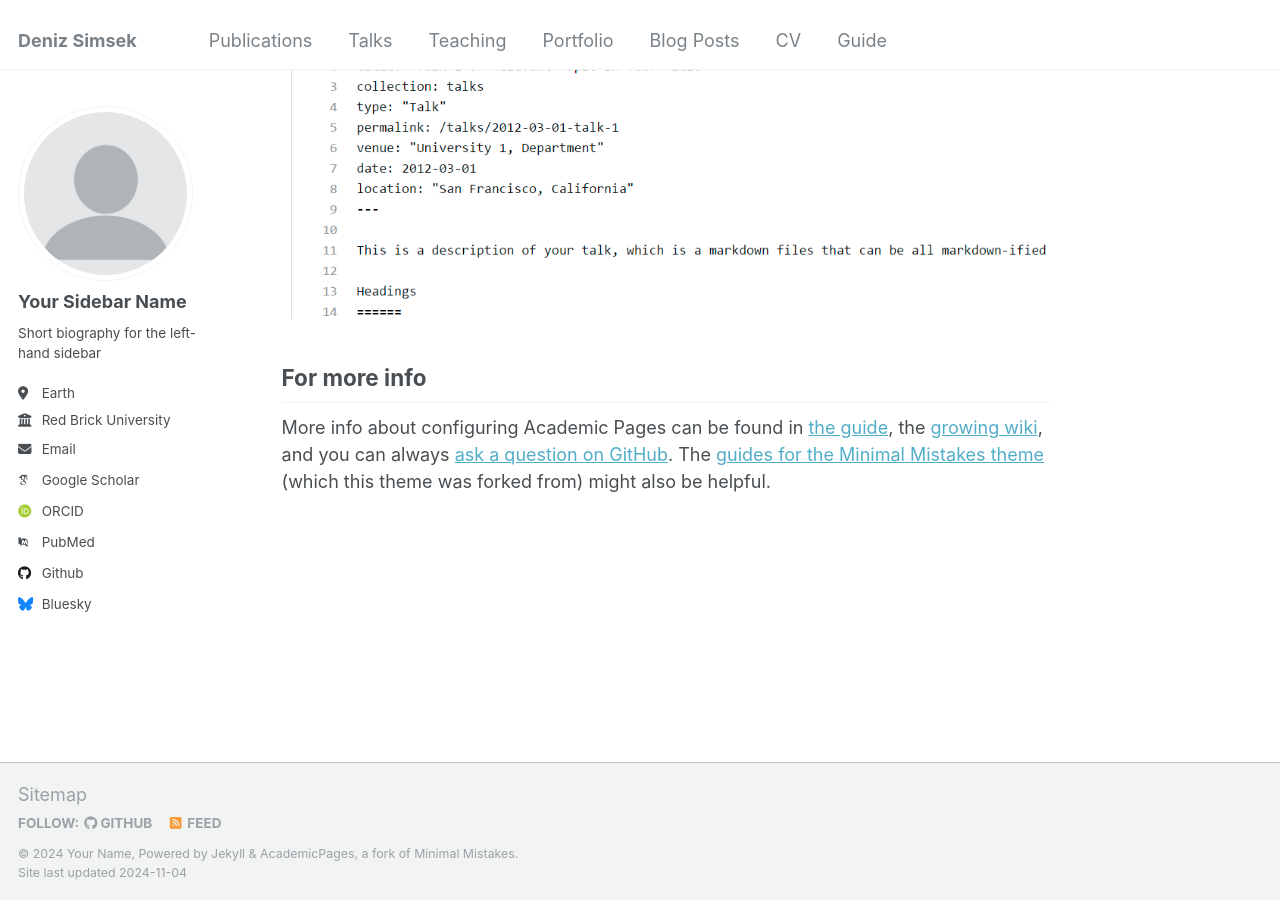
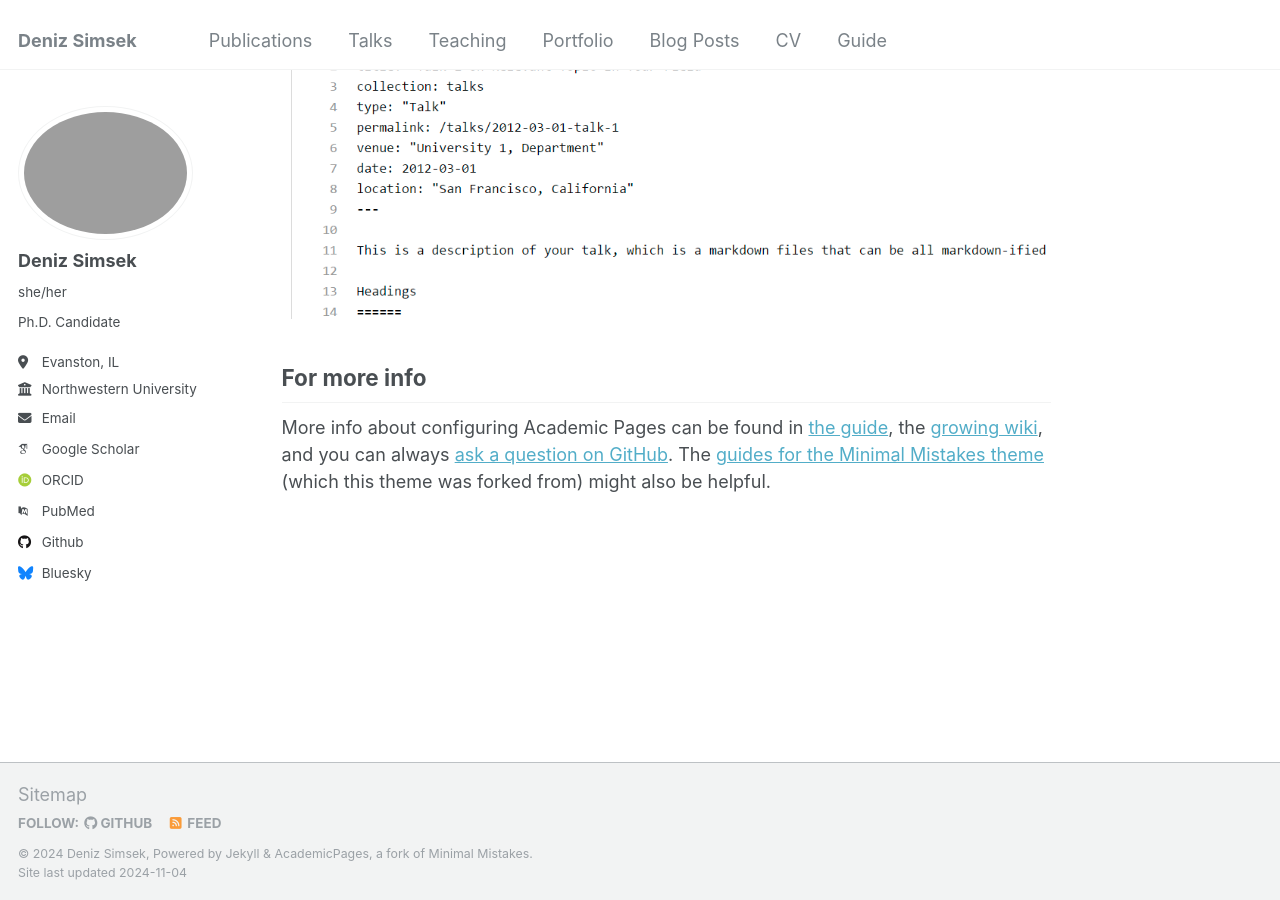
Before and after one commit to deniz-simsek/deniz-simsek, a Jekyll site: the page built from _pages/about.md, in a window 1280 px wide and 900 px high, scrolled down 2643 px. Built offline with Jekyll 4.4.1, drawn with Linux system fonts in a browser that asks for light colours; some web fonts are replaced.

Commit message:
Update _config.yml

```diff
--- a/_config.yml
+++ b/_config.yml
@@ -10,7 +10,7 @@
 locale                   : "en-US"
 title                    : "Deniz Simsek"
 title_separator          : "-"
-name                     : &name "Your Name"
+name                     : &name "Deniz Simsek"
 description              : &description "personal description"
 url                      : https://deniz-simsek.github.io # the base hostname & protocol for your site e.g. "https://mmistakes.github.io"
 baseurl                  : "" # the subpath of your site, e.g. "/blog"
@@ -21,14 +21,14 @@ repository               : "deniz-simsek/deniz-simsek.github.io"
 #               Additional customization can be done by editing /_includes/author-profile.html
 author:
   # Biographic information
-  avatar           : "profile.png"
-  name             : "Your Sidebar Name"
-  pronouns         : # example: "she/her"
-  bio              : "Short biography for the left-hand sidebar"
-  location         : "Earth"
-  employer         : "Red Brick University"
+  avatar           : "profile.jpg"
+  name             : "Deniz Simsek"
+  pronouns         : "she/her"
+  bio              : "Ph.D. Candidate"
+  location         : "Evanston, IL"
+  employer         : "Northwestern University"
   uri              : # URL
-  email            : "none@example.org"
+  email            : "deniz.simsek@kellogg.northwestern.edu"
 
   # Academic websites
   arxiv            : # URL - Update with the correct link to your profile
```
